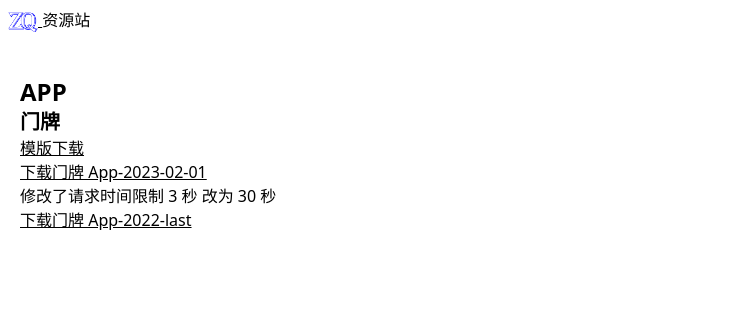
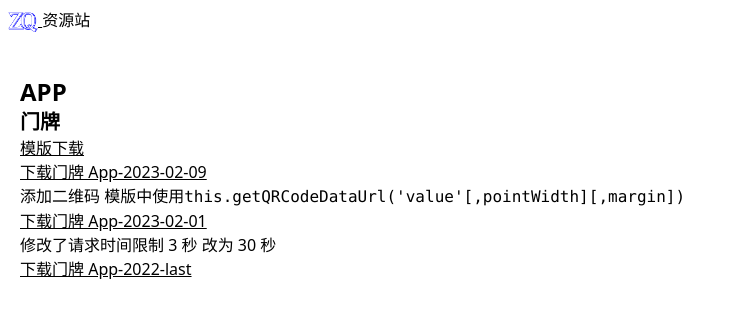
Before and after one commit to oft/oft.github.io, a Jekyll site: the page built from _posts/2023-02-01-apk.md, in a window 1280 px wide. Shown: the top 318 px of the page, without its empty margins (0-737 px from the left). Built offline with Jekyll 4.4.1, drawn with Linux system fonts in a browser that asks for light colours; nearby versions of some CDN libraries; our own code applies the rules of GitHub Pages for plain Markdown files.

Commit message:
Update 2023-02-01-apk.md

```diff
--- a/_posts/2023-02-01-apk.md
+++ b/_posts/2023-02-01-apk.md
@@ -4,6 +4,8 @@
 
 * [模版下载](https://whgg.coding.net/s/041a4850-3a70-4a64-a942-ef9f58c40ef7)
 
+* [下载门牌 App-2023-02-09](https://mp-768ed922-1f93-4434-812a-261cb6d10b25.cdn.bspapp.com/cloudstorage/b86f38c9-d09c-4d14-9149-6603e78375dc.apk)
+  * 添加二维码 模版中使用`this.getQRCodeDataUrl('value'[,pointWidth][,margin])`
 * [下载门牌 App-2023-02-01](https://ide.dcloud.net.cn/build/download/fd0f0740-a209-11ed-9d83-8daa7650d587)
   * 修改了请求时间限制 3 秒 改为 30 秒
 
```
